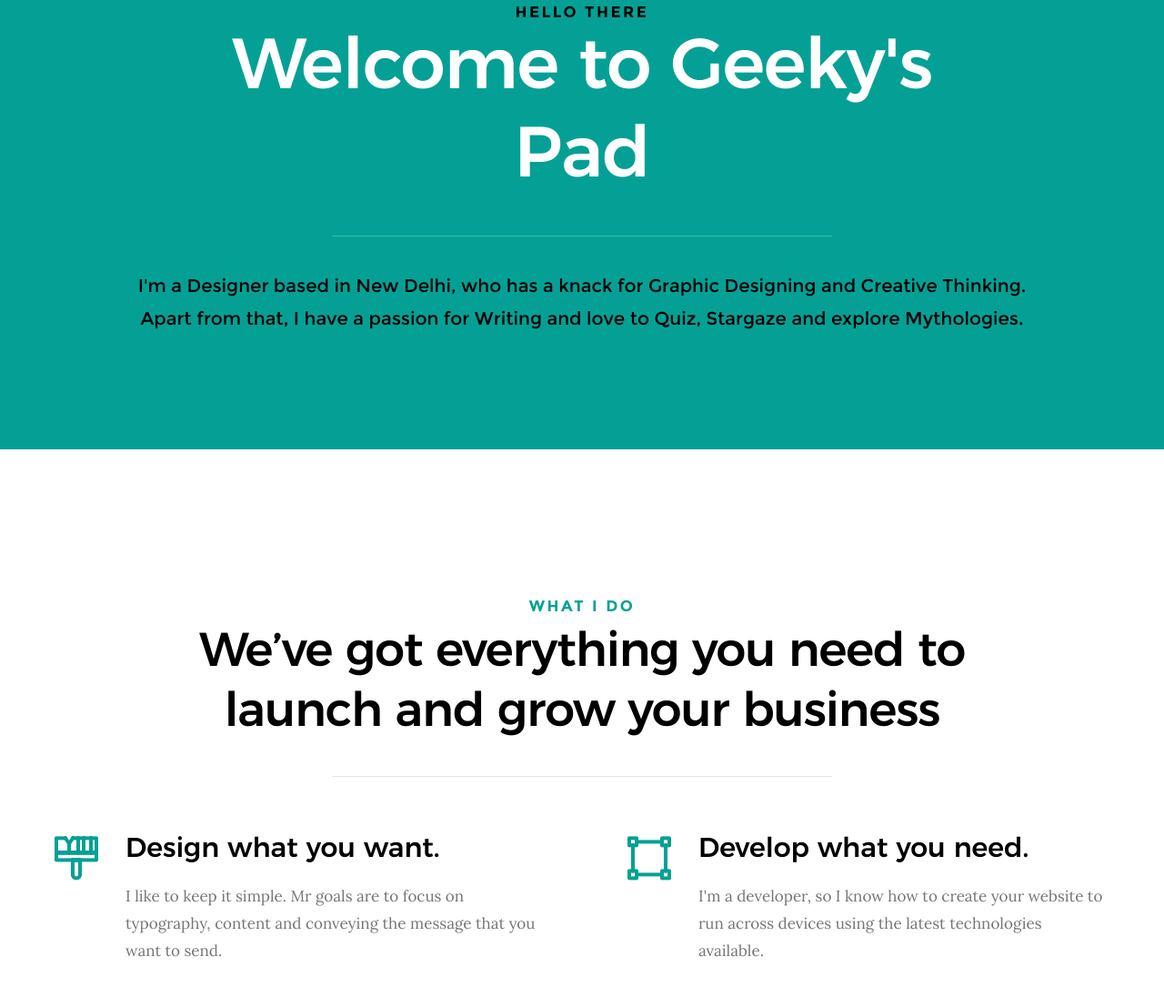
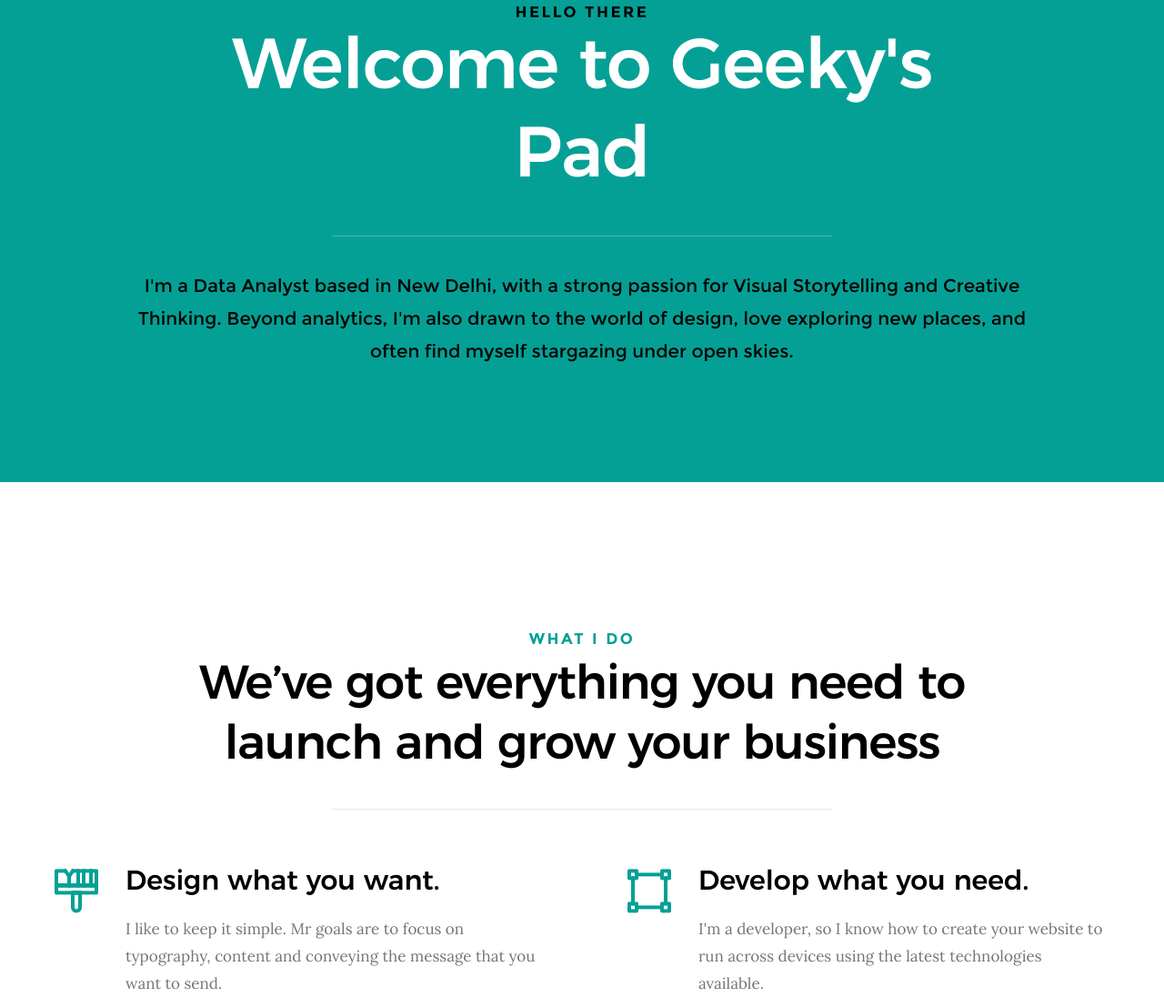
Before and after one commit to thegeekyfreak/geeky-pad, a plain HTML site: page index.html in a window 1280 px wide. Shown: the part 959-2055 px from the top of the page at 91% size. Drawn offline with Linux system fonts and the light colour scheme; files whose address does not match are found by name.

Commit message:
Update index.html

```diff
--- a/index.html
+++ b/index.html
@@ -287,9 +287,9 @@
         </div>
         <div class="row about-desc" data-aos="fade-up">
             <div class="col-full">
-                <p class="lead">I'm a Designer based in New Delhi,
-                    who has a knack for Graphic Designing and Creative Thinking. Apart from that, I
-                    have a passion for Writing and love to Quiz, Stargaze and explore Mythologies.</p>
+                <p class="lead">I'm a Data Analyst based in New Delhi,
+                    with a strong passion for Visual Storytelling and Creative Thinking. Beyond analytics,
+                    I'm also drawn to the world of design, love exploring new places, and often find myself stargazing under open skies.</p>
             </div>
         </div>
         <!-- <div class="row about-stats stats block-1-4 block-m-1-2 block-mob-full" data-aos="fade-up">
```
